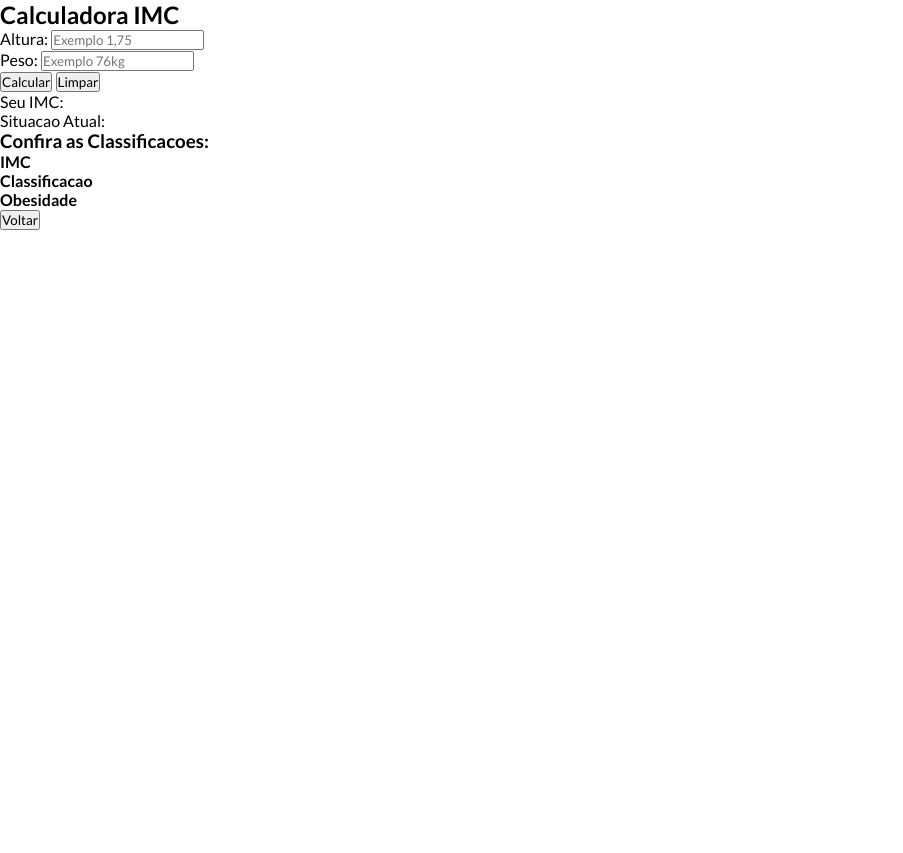
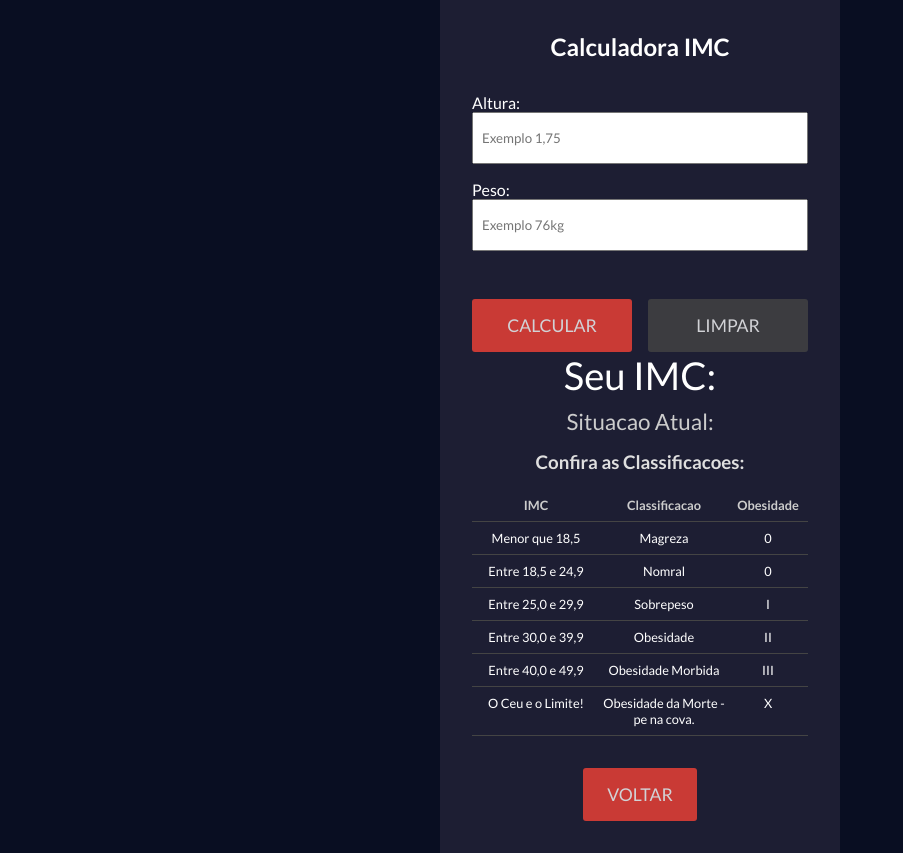
Before and after one commit to Maylon-tech/Calculadora-IMC_JS-Vanilla, a plain HTML site: page index.html in a window 1280 px wide. Shown: the whole page, without its empty margins (0-903 px from the left). Before the commit the page ends 800 px from the top, so only its background shows below. Drawn offline with Linux system fonts and the light colour scheme.

Commit message:
Creating event for each inputs.

```diff
--- a/css/style.css
+++ b/css/style.css
@@ -4,3 +4,143 @@
     box-sizing: border-box;
     font-family: "Lato", sans-serif;
 }
+
+body {
+    background-color: #090e22;
+    display: flex;
+    align-items: center;
+    justify-content: center;
+    min-height: 100vh;
+    color: #fff;
+}
+
+.hide {
+    display: none !important;
+}
+
+.container {
+    min-width: 400px;
+    min-height: 400px;
+    background-color: #1d1e33;
+    padding: 2rem;
+}
+
+/* IMC Form */
+#calc-container h2 {
+    text-align: center;
+    margin-bottom: 2rem;
+}
+
+.form-inputs {
+    display: flex;
+    flex-direction: column;
+    justify-content: space-between;
+}
+.form-control {
+    display: flex;
+    flex-direction: column;
+    flex: 1;
+    margin-bottom: 1rem;
+}
+.form-control input {
+    padding: 1rem 0.5rem;
+}
+
+.action-control {
+    display: flex;
+    justify-content: space-between;
+    margin-top: 2rem;
+    gap: 1rem;
+}
+button {
+    text-transform: uppercase;
+    padding: 1rem 1.5rem;
+    background-color: #f44236;
+    border: none;
+    color: #fff;
+    cursor: pointer;
+    opacity: 0.8;
+    flex: 1;
+    font-size: 1.1rem;
+    border-radius: 3px;
+}
+button:hover {
+    opacity: 1;
+}
+
+#clear-btn {
+    background-color: #444;
+}
+
+/* Tale */
+
+#result-container {
+    text-align: center;
+    display: flex;
+    flex-direction: column;
+}
+
+#imc-number {
+    font-size: 2.4rem;
+    margin-bottom: 0.6rem;
+}
+
+#imc-info {
+    font-size: 1.4rem;
+    color: #ccc;
+}
+
+#result-container h3 {
+    margin-top: 1rem;
+    color: #dfdfdf;
+}
+
+#imc-table {
+    margin: 1.5rem 0;
+    font-size: 0.8rem;
+}
+
+.table-header {
+    font-weight: bold;
+    color: #ccc;
+}
+
+.table-header,
+.table-data {
+    display: flex;
+    justify-content: space-between;
+    margin-bottom: 0.5rem;
+    padding-bottom: 0.5rem;
+    border-bottom: 1px solid #444;
+}
+
+.table-header h4,
+.table-data p {
+    flex: 1;
+}
+    /* Buscando o terceiro elemento dentro de cada table. */
+.table-header h4:nth-child(3),
+.table-data p:nth-child(3) {
+    max-width: 80px;
+}
+
+#back-btn {
+    align-self: center;
+}
+
+/* Classes de Auxilio */
+.good {
+    color: #12db34;
+}
+
+.low {
+    color: #dbce12;
+}
+
+.medium {
+    color: #db6212;
+}
+
+.high {
+    color: #db1912;
+}
--- a/index.html
+++ b/index.html
@@ -11,10 +11,11 @@
 <body>
 
     <section class="container">
-        <div class="calc-container">
+        <div id="calc-container">
 
             <h2>Calculadora IMC</h2>
             <form action="#" id="imc-form">
+
                 <div class="form-inputs">
                     <div class="form-control">
                         <label for="height">Altura:</label>
@@ -24,6 +25,7 @@
                             id="heihgt"
                             placeholder="Exemplo 1,75"
                         />
+                </div>
 
                 <div class="form-control">
                     <label for="weight">Peso:</label>
@@ -34,30 +36,40 @@
                         placeholder="Exemplo 76kg"
                     />
                 </div>
+
                 </div>
-                </div>
+
                 <div class="action-control">
                     <button id="calc-btn">Calcular</button>
                     <button id="clear-btn">Limpar</button>
                 </div>
+
             </form>
+        </div>
+            <!-- Results Contents -->
 
-            <div class="result-container">
+            <div id="result-container" >
+
                 <p id="imc-number">Seu IMC: <span></span> </p>
                 <p id="imc-info">Situacao Atual: <span></span> </p>
+
                 <h3>Confira as Classificacoes:</h3>
 
                 <div id="imc-table">
+
                     <div class="table-header">
                         <h4>IMC</h4>
                         <h4>Classificacao</h4>
                         <h4>Obesidade</h4>
                     </div>
-                </div>
-                <button id="back-btn">Voltar</button>
+
                 </div>
 
+                <button id="back-btn">Voltar</button>
+
             </div>
+
+
 
     </section>
 
--- a/js/app.js
+++ b/js/app.js
@@ -0,0 +1,129 @@
+// IMC data
+
+const data = [
+    {
+        min: 0,
+        max: 18.4,
+        classification:"Menor que 18,5",
+        info: "Magreza",
+        obesity:"0",
+    },
+    {
+        min: 18.5,
+        max: 24.9,
+        classification:"Entre 18,5 e 24,9",
+        info: "Nomral",
+        obesity:"0",
+    },
+    {
+        min:25,
+        max: 29.9,
+        classification:"Entre 25,0 e 29,9",
+        info: "Sobrepeso",
+        obesity:"I",
+    },
+    {
+        min: 30,
+        max: 39.9,
+        classification:"Entre 30,0 e 39,9",
+        info: "Obesidade",
+        obesity:"II",
+    },
+    {
+        min: 40.0,
+        max: 49.9,
+        classification:"Entre 40,0 e 49,9",
+        info: "Obesidade Morbida",
+        obesity:"III",
+    },
+    {
+        min: 50,
+        max: 99,
+        classification:"O Ceu e o Limite!",
+        info: "Obesidade da Morte - pe na cova.",
+        obesity:"X",
+    },
+]
+            // Selecao de Elementos
+
+// Tabela de Resultados do IMC
+const imcTable = document.querySelector("#imc-table")
+
+// Campo principal dos inputs e botoes.
+const heightInput = document.querySelector("#height")
+const weightInput = document.querySelector("#weight")
+const calcBtn = document.querySelector("#calc-btn")
+const clearBtn = document.querySelector("#clear-btn")
+
+        // Funcao
+// Funcao para pegar os dados do array acima 'data' e organizar em uma tabela 'div'
+function createTable(data) {
+    data.forEach((item) => {
+        const div = document.createElement("div")
+        div.classList.add("table-data")
+
+        const classification = document.createElement("p")
+        classification.innerText = item.classification
+
+        const info = document.createElement("p")
+        info.innerText = item.info
+
+        const obesity = document.createElement("p")
+        obesity.innerText = item.obesity
+
+        // Fazendo a div receber os dados coletados acima. colocando na div com appendChild().
+        div.appendChild(classification)
+        div.appendChild(info)
+        div.appendChild(obesity)
+
+        // Colocar na Table a div construido acima.
+        imcTable.appendChild(div)
+
+    })
+}
+//Funcao para Limpar os Eventos.
+function cleanInputs() {
+    heightInput.value = ""
+    weightInput.value = ""
+}
+
+// Validacao do textos digitados no inputs.
+function validDigits(text) {
+    return text.replace(/[^0-9,]/g, "")  // expressao regualares
+}
+
+
+        // Inicializacao
+createTable(data)
+
+
+        // Eventos
+// array para os Inputs - buscando os dois inputas para mesmo evento de Limpar.
+[heightInput, weightInput].forEach((elem) => {
+    // Eento de click no botao de LImpar
+    elem.addEventListener("input", (e) => {   //Evento de input - quando digita algo ele vai Ativar.
+
+        const updateValue = validDigits(e.target.value)  // Pega o valor atual Digitado.
+        // O valor ditital atual e atualizar o valor pra depois limpar o valor ditado NAO permitido.
+        e.target.value = updateValue
+
+    })
+})
+
+// Evento de CLick para o botao Calcular.
+calcBtn.addEventListener("click", (e) => {
+
+    e.preventDefault()
+
+    // Converter o texto do input para numeros.
+    const height = +heightInput.value.replace(",", ".")
+    const weight = +weightInput.value.replace(",", ".")
+    console.log(height, weight)
+})
+
+
+// Evento responsavel por Limpar os Inputs.
+clearBtn.addEventListener("click", (e) => {
+    e.preventDefault()
+    cleanInputs()
+})
```
Lines whose indentation alone changed are shown as unchanged.
